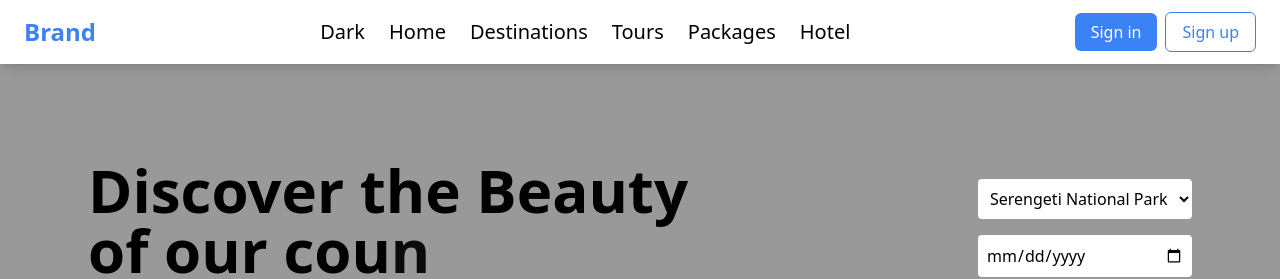
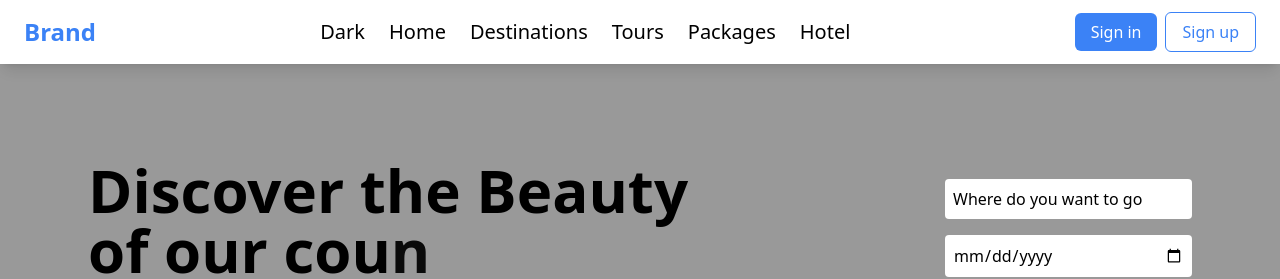
Before and after one commit to gabrieljumanne/cast_tour, a React (Vite) app in the folder client/: page / in a window 1280 px wide. Shown: the top 279 px of the page. Built offline with nearby package versions, Linux system fonts and the light colour scheme.

Commit message:
added listVisibility

```diff
--- a/client/src/components/Hero.jsx
+++ b/client/src/components/Hero.jsx
@@ -14,6 +14,8 @@ const Hero = () => {
   const [adults, setAdults] = useState(1);
   const [children, setChildren] = useState(0);
   const [darkTheme, toggleTheme] = useTheme();
+  const [input, setInput] = useState('Where do you want to go');
+  const [listVisible, setListVisible] =useState(false)
 
   const themClasses = darkTheme ? 'bg-[#1a1a1a] text-white' : 'text-black';
 
@@ -56,6 +58,10 @@ const Hero = () => {
   const handleCloseDropdown = () => {
     setIsMemberDropdownOpen(false);
   };
+
+  const handleListVisible =()=>{
+
+  }
 
   // Placeholder data for destination and members dropdown
   const destinations = ["Serengeti National Park", "Great Barrier Reef", "Machu Picchu"];
@@ -110,13 +116,24 @@ const Hero = () => {
             </motion.p>
             <div className={`md:absolute rounded-md top-0 right-0 mt-[10%] mb-[10px] mr-6 flex flex-col ${darkTheme?'bg-transparent text-white':' text-black'} `}>
               {/* Destination dropdown */}
-              <select id="destination" className={`${darkTheme?'bg-[#1a1a1a]':'bg-white'} rounded p-2 mb-4 outline-none hover:bg-[#333333]`}>
-                {destinations.map((destination, index) => (
-                  <option key={index} value={destination}>
-                    {destination}
-                  </option>
+              <input type="text" readOnly className={`${darkTheme?'bg-[#1a1a1a]':'bg-white'} rounded p-2 mb-4 hover:bg-[#333333] cursor-pointer outline-none`}
+                value={input}
+                onClick={()=>{setListVisible(!listVisible)}}
+              />
+
+              <ul
+                className={`bg-[#1a1a1a] md:w-[300px] md:top-[30%] z-10 ${listVisible?'block':'hidden'} ${darkTheme?'bg-[#1a1a1a] text-white':'bg-white text-black border-[#1a1a1a]'} right-0 md:max-w-[264px] absolute`}
+              >
+                {destinations.map((destination)=>(
+                  <li className='mb-[20px] py-[10px] px-[10px] border-b border-[#333333] cursor-pointer'
+                    onClick={()=>{
+                      setInput(destination)
+                      setListVisible(!listVisible)
+                    }}
+                  >{destination}</li>
                 ))}
-              </select>
+              </ul>
+
               {/* Date picker */}
               <input type="date" id="dates" className={`${darkTheme?'bg-[#1a1a1a]':'bg-white'} rounded p-2 mb-4 hover:bg-[#333333] outline-none`} />
               {/* Members dropdown */}
```
